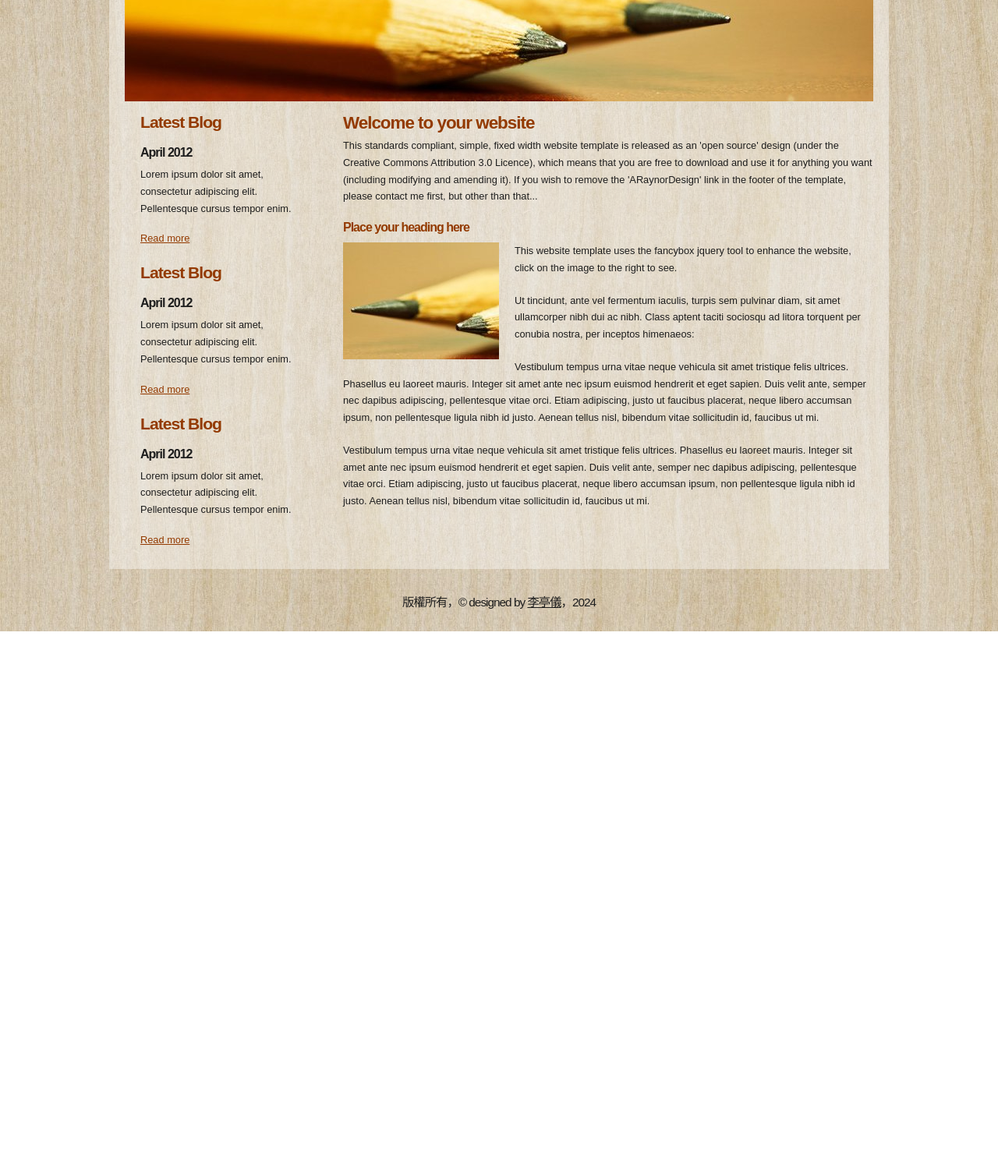
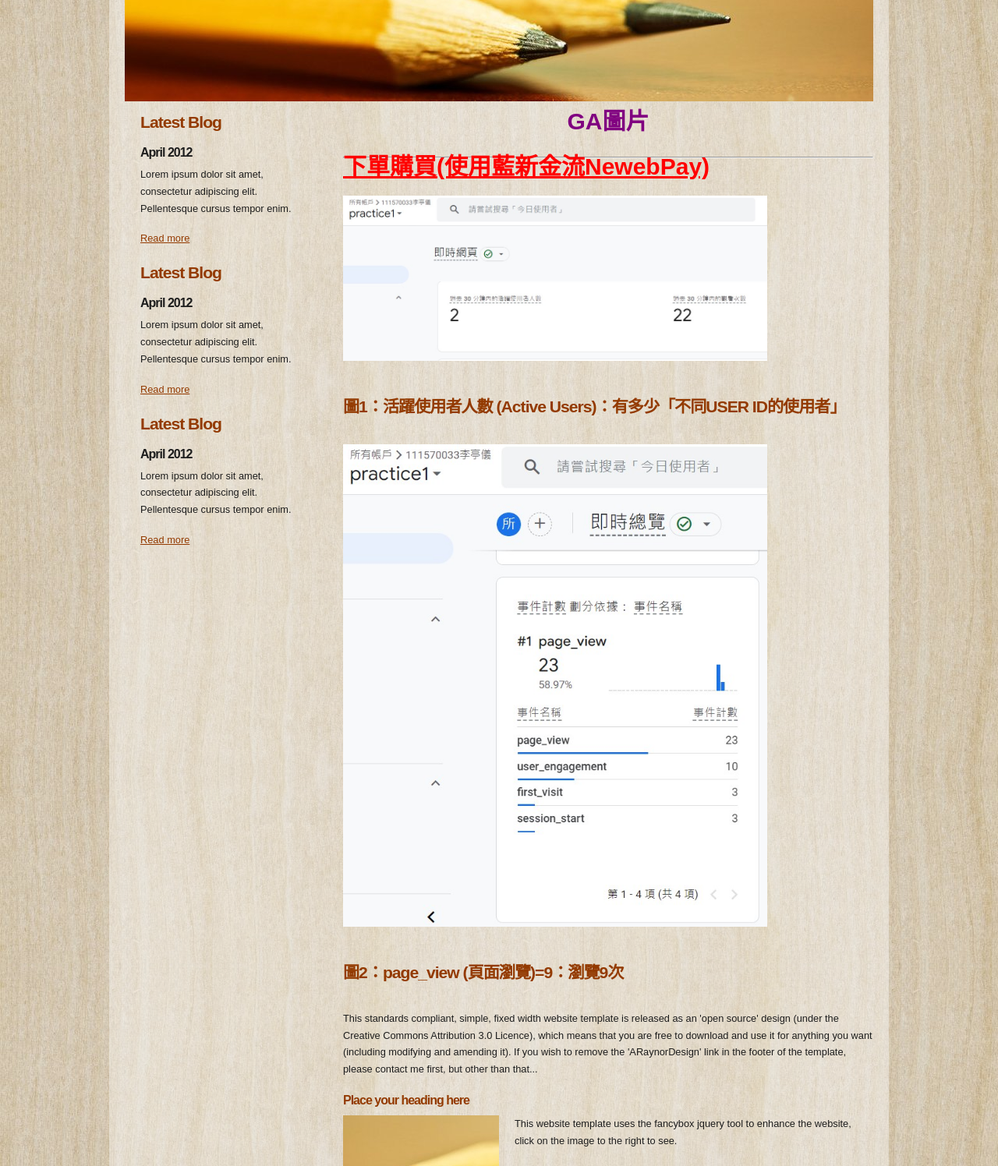
Before and after one commit to kattylee0210/practice-1, a plain HTML site: page a6.html in a window 1280 px wide. Shown: the part 260-1756 px from the top of the page at 78% size. Before the commit the page ends 1070 px from the top, so only its background shows below. Drawn offline with Linux system fonts and the light colour scheme.

Commit message:
Add files via upload

```diff
--- a/a6.html
+++ b/a6.html
@@ -7,6 +7,7 @@
   <meta name="keywords" content="enter your keywords here" />
   <meta http-equiv="content-type" content="text/html; charset=utf-8" />
   <link rel="stylesheet" type="text/css" href="css/style.css" />
+  <link rel="stylesheet" type="text/css" href="mystyle.css" />
   <script type="text/javascript" src="js/jquery.min.js"></script>
   <script type="text/javascript" src="js/jquery.easing.min.js"></script>
   <script type="text/javascript" src="js/jquery.lavalamp.min.js"></script>
@@ -67,7 +68,26 @@
 	  </div><!--close banner_image-->
       <div id="content">
         <div class="content_item">
-          <h1>Welcome to your website</h1>
+          <P class="s1">GA圖片</P>
+          <hr>
+          <p>
+            <a class="s2" href="https://www.newebpay.com/website/Page/content/service_creditcard" target="_blank">下單購買(使用藍新金流NewebPay)</a>
+          </p>
+          <p>
+            <img src="images/ga-1.jpg" width="80%">
+            <h2>圖1：活躍使用者人數 (Active Users)：有多少「不同USER ID的使用者」</h2>
+          </p>
+          <p>
+            <img src="images/ga-2.jpg" width="80%">
+            <h2>圖2：page_view (頁面瀏覽)=9：瀏覽9次</h2>
+          </p>
+
+
+
+
+
+
+
           <p>This standards compliant, simple, fixed width website template is released as an 'open source' design (under the Creative Commons Attribution 3.0 Licence), which means that you are free to download and use it for anything you want (including modifying and amending it). If you wish to remove the 'ARaynorDesign' link in the footer of the template, please contact me first, but other than that...</p>
           <h3>Place your heading here</h3>
           <div style="width:200px; float:left; padding: 0px 20px 10px 0px;"><img alt="image" src="images/image.jpg" /></div>
```
Also changed, not shown: images/ga-1.jpg (added), images/ga-2.jpg (added).
